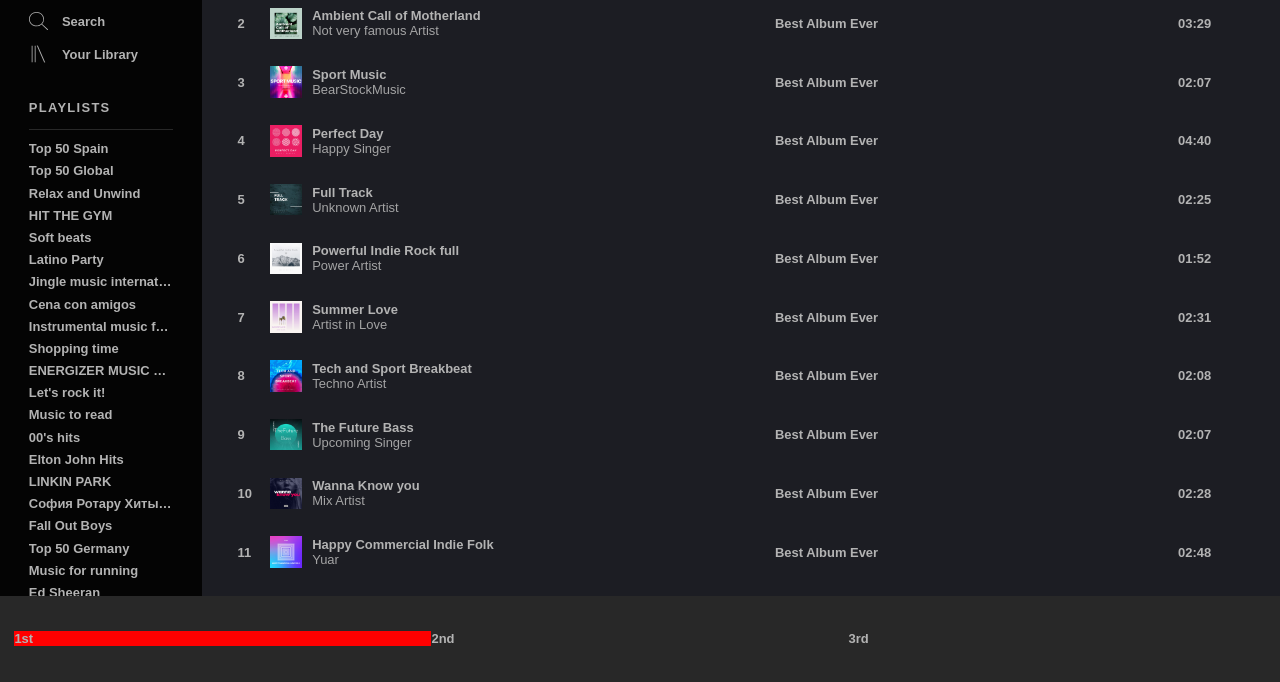
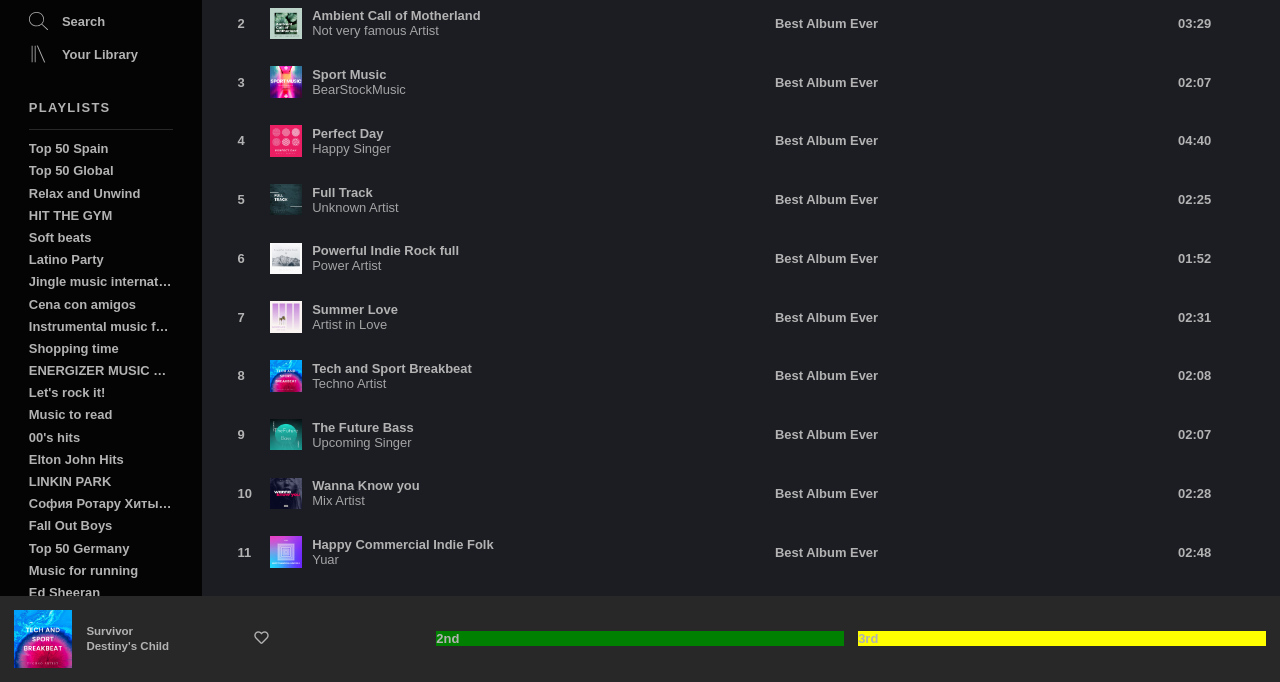
Before and after one commit to nastiazhyrnova/Music-app, a plain HTML site: page index.html in a window 1280 px wide. Shown: the part 118-800 px from the top of the page. Drawn offline with Linux system fonts and the light colour scheme.

Commit message:
first column of player styled

```diff
--- a/css/main-styles.css
+++ b/css/main-styles.css
@@ -120,22 +120,54 @@ h4 {
     display: flex;
     align-items: center;
     justify-content: space-between;
-
     padding: 1rem;
+    gap: 1rem;
 }
 
 .player-first-main-block,
 .player-second-main-block,
 .player-third-main-block {
     flex: 1;
-    /* text-align: center; */
     display: flex;
 }
+.player-first-main-block {
+    display: flex;
+    align-items: center;
+}
+img.active-song-cover {
+    max-width: 4rem;
+}
+span.player-active-song-title-box {
+    flex: 1;
+    display: flex;
+    flex-direction: column;
+    justify-content: center;
+    gap: 0.2rem;
+    padding-left: 1rem;
+}
+span.player-active-song-name {
+    font-size: 0.8rem;
+    font-weight: 800;
+}
+span.player-active-song-artist {
+    font-size: 0.8rem;
+    font-weight: 600;
+}
+a.player-heart-button {
+    flex: 1;
+}
+i.player-heart-icon {
+    font-size: 1rem;
+}
+.player-second-main-block {
+    background-color: green;
+}
 
-.player-first-main-block {
-    background-color: red;
+.player-third-main-block {
+    background-color: yellow;
 }
 
 
 
+
 /*END Player*/
--- a/index.html
+++ b/index.html
@@ -103,7 +103,12 @@
     </div>
     <div class="player-row-sticky">
       <div class="player-first-main-block">
-        1st
+        <img src="images/8.jpg" alt="cover" class="active-song-cover">
+        <span class="player-active-song-title-box">
+          <span class="player-active-song-name">Survivor</span>
+          <span class="player-active-song-artist">Destiny's Child</span>
+        </span>
+        <a href="" class="player-heart-button"><i class="far fa-heart player-heart-icon"></i></a>
       </div>
       <div class="player-second-main-block">
         2nd
```
